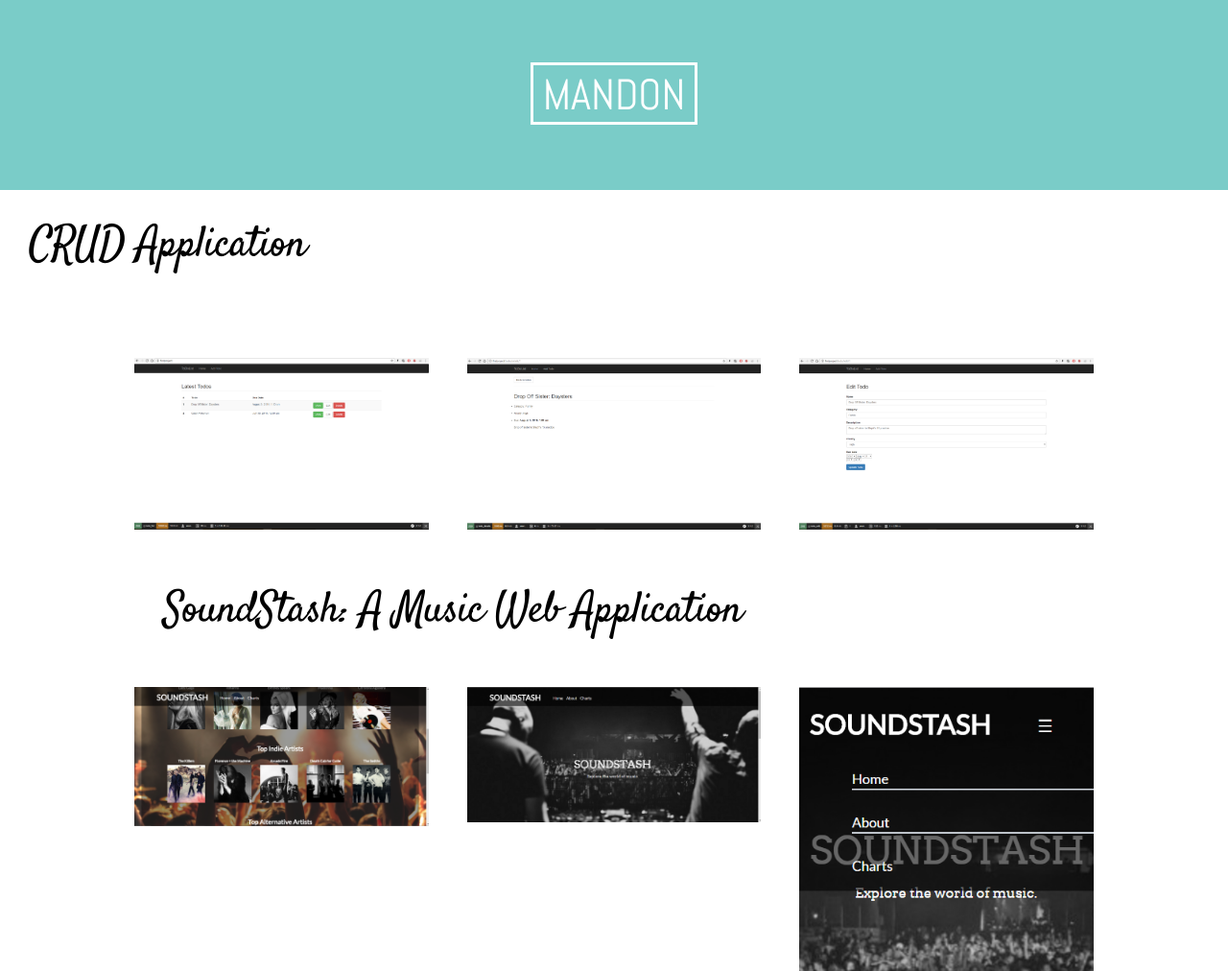
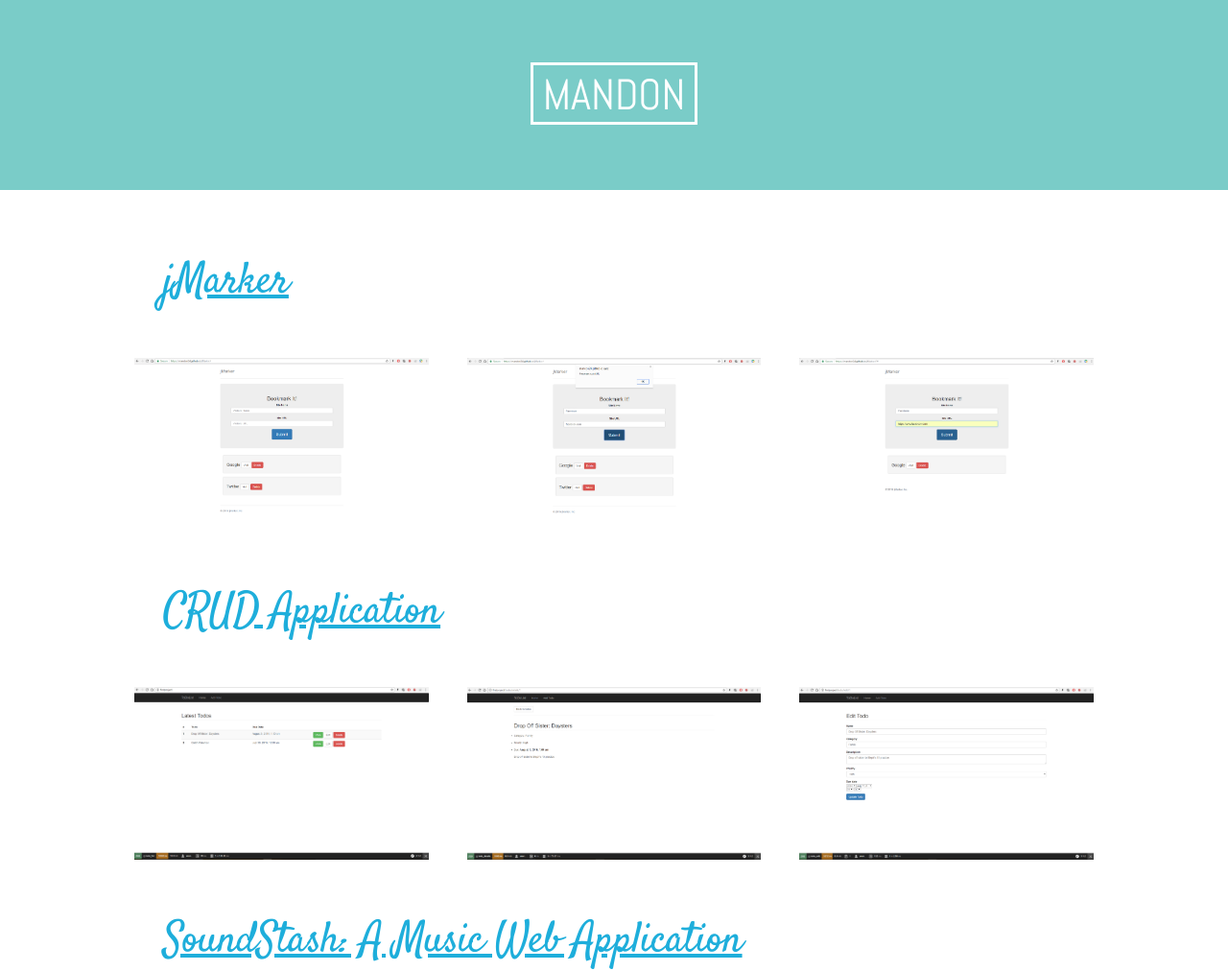
Before and after one commit to Mandon24/Mandon24.github.io, a plain HTML site: page index.html in a window 1280 px wide. Shown: the top 1012 px of the page at 96% size. Drawn offline with nearby package versions, Linux system fonts and the light colour scheme.

Commit message:
Changes were made :D

```diff
--- a/index.html
+++ b/index.html
@@ -44,8 +44,23 @@
       </div>
     </div>
   </header>
-  <h2>CRUD Application</h2>
+
   <div class="container main">
+
+    <a href="https://mandon24.github.io/jMarker"><h2>jMarker</h2></a>
+    <div class="row">
+      <div class="four columns portfolio">
+        <a class="image-link" href="images/jMarker_Homepage.png"><img src="images/jMarker_Homepage.png" /></a>
+      </div>
+      <div class="four columns portfolio">
+        <a class="image-link" href="images/jMarker_error.png"><img src="images/jMarker_error.png" /></a>
+      </div>
+      <div class="four columns portfolio">
+        <a class="image-link" href="images/jMarker_input.png"><img src="images/jMarker_input.png" /></a>
+      </div>
+    </div>
+
+    <a href="#"><h2>CRUD Application</h2></a>
     <div class="row">
       <div class="four columns portfolio">
         <a class="image-link" href="images/ToDoList_Main.png"><img src="images/ToDoList_Main.png" /></a>
@@ -57,7 +72,8 @@
         <a class="image-link" href="images/ToDoList_Edit.png"><img src="images/ToDoList_Edit.png" /></a>
       </div>
     </div>
-<h2>SoundStash: A Music Web Application</h2>
+
+    <a href="#"><h2>SoundStash: A Music Web Application</h2></a>
     <div class="row">
       <div class="four columns portfolio">
         <a class="image-link" href="images/ToDoList_Edit.png"><img src="images/ChartsArtists.png" /></a>
```
Also changed, not shown: images/jMarker_Homepage.png (added), images/jMarker_error.png (added), images/jMarker_input.png (added).
